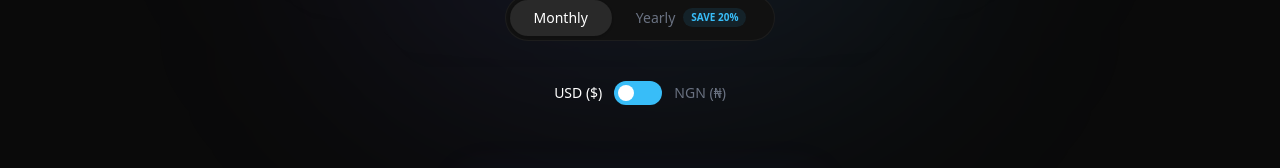
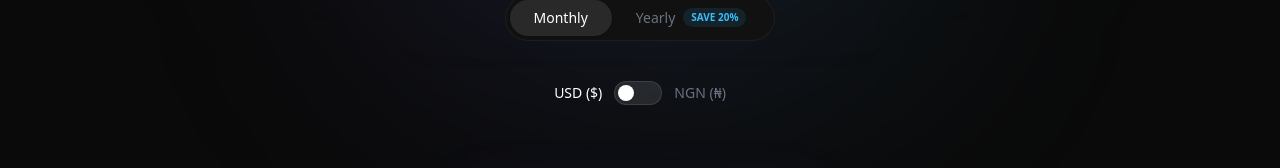
Before and after one commit to Crelligent/velodesk-app, a Next.js app: page /pricing in a window 1280 px wide. Shown: the part 586-754 px from the top of the page. Built offline with nearby package versions, Linux system fonts and the light colour scheme; no server answers.

Commit message:
style: blend currency toggle with dark glass theme

```diff
--- a/src/app/pricing/page.tsx
+++ b/src/app/pricing/page.tsx
@@ -197,11 +197,13 @@ export default function PricingPage() {
                                 setCurrency(newCurr)
                                 setGateway(newCurr === 'USD' ? 'stripe' : 'paystack')
                             }}
-                            className="w-12 h-6 rounded-full relative transition-colors duration-300 focus:outline-none bg-[#38BDF8]"
+                            className={`w-12 h-6 rounded-full relative transition-colors duration-300 focus:outline-none border border-white/10 ${
+                                currency === 'NGN' ? 'bg-[#7B61FF]' : 'bg-white/10'
+                            }`}
                         >
                             <span
-                                className={`absolute top-1 left-1 bg-white w-4 h-4 rounded-full transition-transform duration-300 ${
-                                    currency === 'NGN' ? 'translate-x-6' : 'translate-x-0'
+                                className={`absolute top-[3px] left-[3px] bg-white w-4 h-4 rounded-full transition-transform duration-300 shadow-sm ${
+                                    currency === 'NGN' ? 'translate-x-[22px]' : 'translate-x-0'
                                 }`}
                             />
                         </button>
```
